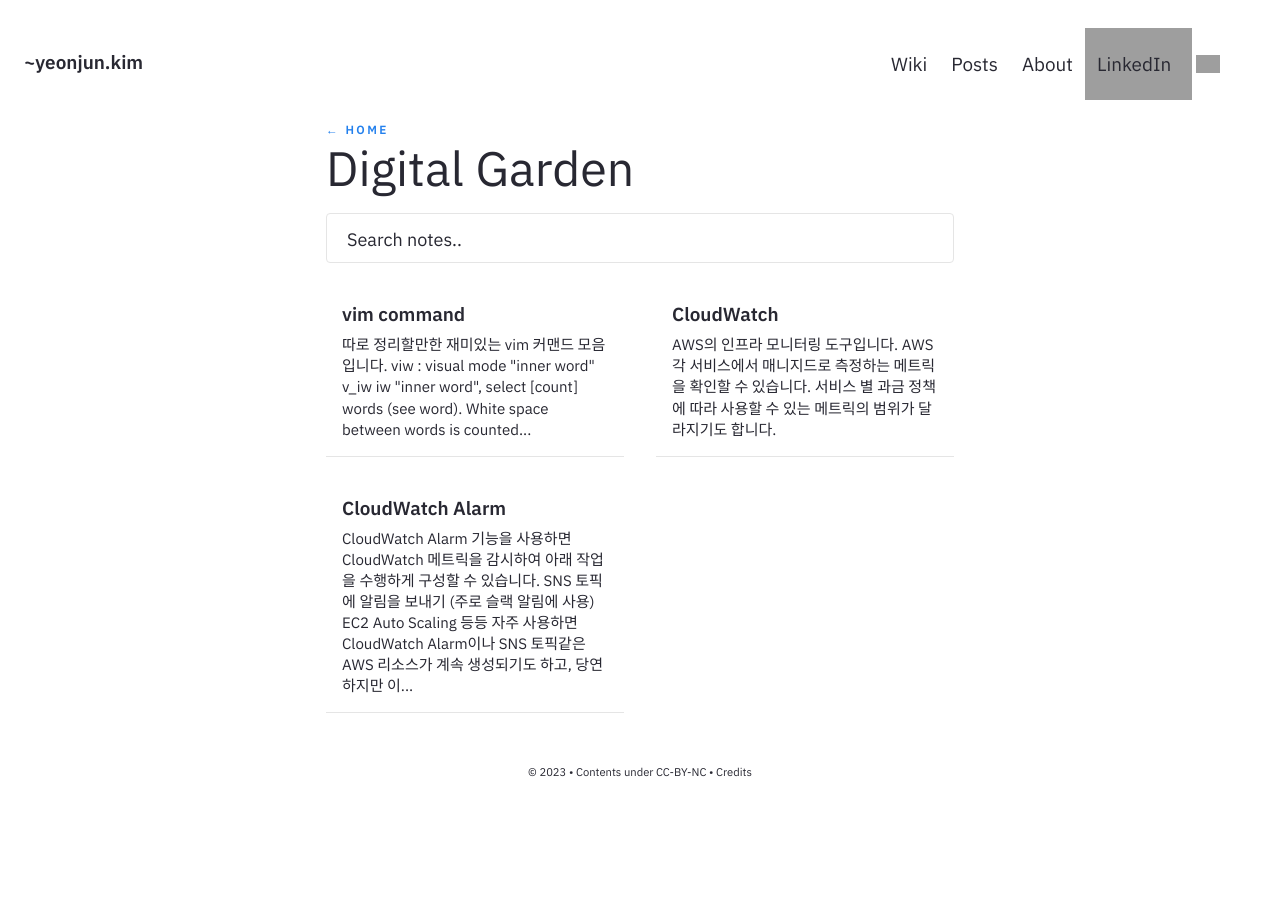
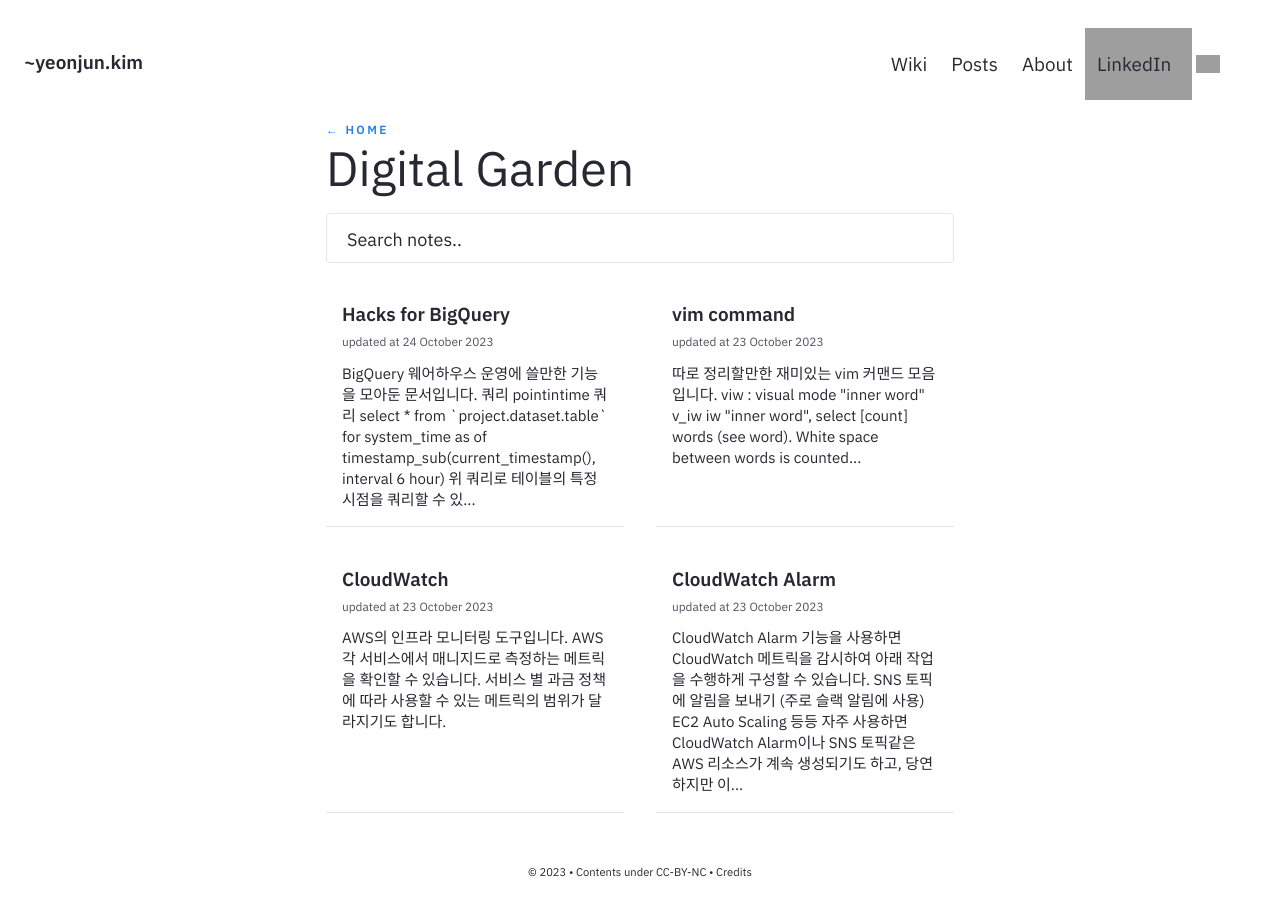
Before and after one commit to yecnj/yecnj.github.io, a Jekyll site: the page built from pages/notes.md, in a window 1280 px wide. Built offline with Jekyll 4.4.1, drawn with Linux system fonts in a browser that asks for light colours; grey boxes are pictures that could not be loaded.

Commit message:
2023-10-24
- 이런저런 문서 추가 및 수정
- Feed, Post에 업데이트 시각 추가
- gitignore에 _posts/.obsidian 추가

````diff
--- a/_includes/Feed.html
+++ b/_includes/Feed.html
@@ -50,6 +50,7 @@
                 <div class="notelist-feed">
                     <a href="{{ site.baseurl }}{{note_items.url}}">
                         <h6>{{ note_items.title }}</h6>
+                        <p class="updated-feed">updated at {{ note_items.date | date: "%-d %B %Y" }}</p>
                         <p class="excerpt">
                             {{ note_items.content | strip_html | strip | remove: "[[" | remove: "]]" | remove: "-" | escape | truncate: 200 }}
                         </p>
--- a/_layouts/Post.html
+++ b/_layouts/Post.html
@@ -122,6 +122,7 @@
                     </style>
                     {%- endif -%}
                     <h1>{{page.title}}</h1>
+                    <p class="updated-post">updated at {{ page.date | date: "%-d %B %Y" }}</p>
                     {%- include Content.html -%}
                     {%- include Backlinks.html -%}
                     </div>
@@ -139,6 +140,7 @@
                         <div class="list-feed">
                         <a href="{{ site.baseurl }}{{post.url}}" style="text-decoration: none;display: flex;justify-content: space-between;flex-direction: row;width: 100%;">
                             <div class="writinglist-title">{{post.title }}</div>
+                            <p class="updated-feed">updated at {{ post.date | date: "%-d %B %Y" }}</p>
                         </a>
                         </div>
                     {%- endfor -%}
@@ -162,6 +164,7 @@
                              </a>
                          </div>
                      <h1>{{page.title}}</h1>
+                    <p class="updated-post">updated at {{ page.date | date: "%-d %B %Y" }}</p>
                      {%- include Content.html -%}
                      {%- include Backlinks.html -%}
                      </div>
--- /dev/null
+++ b/_notes/Public/BigQuery/Hacks for BigQuery.md
@@ -0,0 +1,20 @@
+---
+title: Hacks for BigQuery
+feed: show
+date: 24-10-2023
+permalink: /bigquery-hacks
+---
+BigQuery 웨어하우스 운영에 쓸만한 기능을 모아둔 문서입니다.
+
+## 쿼리
+### point-in-time 쿼리
+
+```
+select *
+from `project.dataset.table`
+for system_time as of timestamp_sub(current_timestamp(), interval 6 hour)
+```
+
+위 쿼리로 테이블의 특정 시점을 쿼리할 수 있습니다.
+
+조회 가능한 기본값은 7일이고, 테이블을 복구해야하는 장애상황에 유용하게 사용할 수 있습니다.
--- a/_posts/2023-10-23-about.md
+++ b/_posts/2023-10-23-about.md
@@ -1,5 +1,6 @@
 ---
 title: About
+date: 23-10-2023
 ---
 데이터 엔지니어 김연준입니다.
 
@@ -11,3 +12,7 @@ title: About
 - 개발 방법론 / 프로젝트 / 일감 관리에 어느정도 관심이 있습니다.
 - 웹 개발 분야에 작은 관심이 있습니다.
 - 데이터 분석과 관련된 이야기나 농담을 즐깁니다.
+- 그 외의 취미로는 게임, 독서, 만화가 있습니다.
+
+
+이야기가 필요하시면 <contact@yeonjun.kim> 로 연락주세요.
--- a/assets/css/style.css
+++ b/assets/css/style.css
@@ -9,6 +9,7 @@ html[data-theme="light"] {
     --color-bg-main: #FFFFFF;
     --color-bg-sub: #FAFAFC;
     --color-text-main: #282832;
+    --color-text-updated: #515161;
     --color-text-sub: #5D5D67;
     --color-text-link: #2380ED;
     --color-border-dark: #363636;
@@ -233,6 +234,17 @@ main {
     padding: var(--padding-normal);
 }
 
+.updated-post {
+    color: var(--color-text-updated) !important;
+    font-size: var(--text-s) !important;
+    margin: 0 0 3em 0 !important;
+}
+
+.updated-feed {
+    color: var(--color-text-updated) !important;
+    font-size: var(--text-xs) !important;
+}
+
 .excerpt {
     color: var(--color-text-main) !important;
     margin: 0;
````
Also changed, not shown: other parts of _layouts/Post.html (+2 -2 lines), _notes/Public/Software Architecture/Software Architecture.md (+1 -1 lines), 1 other file.
